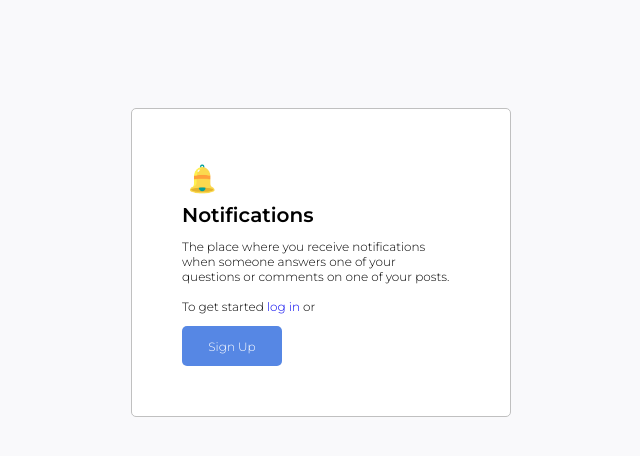
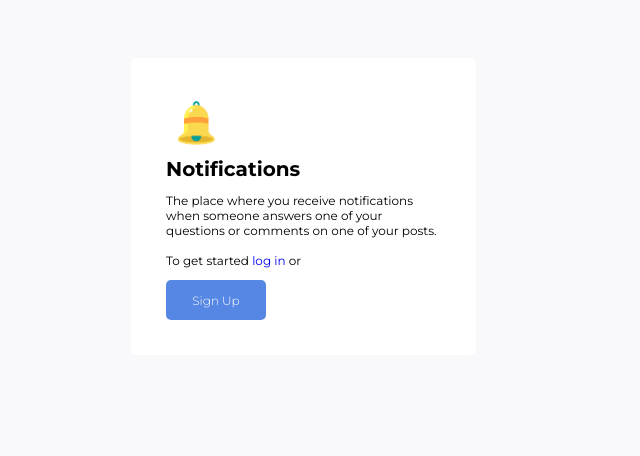
Before and after one commit to Jennimar17/Notifications-Widget, a plain HTML site: page index.html in a window 1280 px wide. Shown: the whole page, without its empty margins (227-867 px from the left). Drawn offline with Linux system fonts and the light colour scheme.

Commit message:
termine de darle ajustes a las letras, acomodar padding, quitar el borde

```diff
--- a/index.html
+++ b/index.html
@@ -13,9 +13,9 @@
     <div class="rectangle">
         <img src="./img/bell.gif" />
         <div class="title"> Notifications</div>
-        <p class="parraf">The place where you receive notifications<br/> when someone answers one of your <br/>questions or comments on one of your posts.<br/> <br/> To get started <a href="index.html">log in</a> or </p>
+        <p class="parraf">The place where you receive notifications when someone answers one of your questions or comments on one of your posts.<br/> <br/> To get started <a href="index.html">log in</a> or </p>
         <a href="index.html">
-            <div class="bottom">
+            <div class="buttom">
                 <p>Sign Up</p>
         </a>
         </div>
--- a/style.css
+++ b/style.css
@@ -1,39 +1,39 @@
-@import url('https://fonts.googleapis.com/css2?family=Montserrat:wght@300;400;600&display=swap');
+@import url('https://fonts.googleapis.com/css2?family=Montserrat:wght@300;500;700;400;600&display=swap');
 body {
     background-color: #F9F9FB;
 }
 
 .rectangle {
-    width: 380px;
+    width: 345px;
     height: auto;
     background-color: white;
-    border: 1px solid rgb(192, 192, 192);
+    border: 1px none rgb(192, 192, 192);
     border-radius: 5px;
     box-sizing: border-box;
-    padding: 50px;
+    padding: 35px;
     display: inline-block;
     margin-left: 350px;
-    margin-top: 100px;
+    margin-top: 50px;
 }
 
 .rectangle img {
-    width: 40px;
-    height: 40px;
+    width: 60px;
+    height: 60px;
 }
 
 .title {
     font-family: 'Montserrat', sans-serif;
     font-size: 20px;
-    font-weight: 600;
+    font-weight: 700;
 }
 
 .parraf {
     font-family: 'Montserrat', sans-serif;
     font-size: 12px;
-    font-weight: 300;
+    font-weight: 400;
 }
 
-.bottom {
+.buttom {
     width: 100px;
     height: 40px;
     border-radius: 5px;
@@ -51,10 +51,10 @@ a {
     text-decoration: none;
 }
 
-.bottom a:link {
+.buttom a:link {
     color: white;
 }
 
-.bottom a:visited {
+.buttom a:visited {
     color: white;
 }
```
